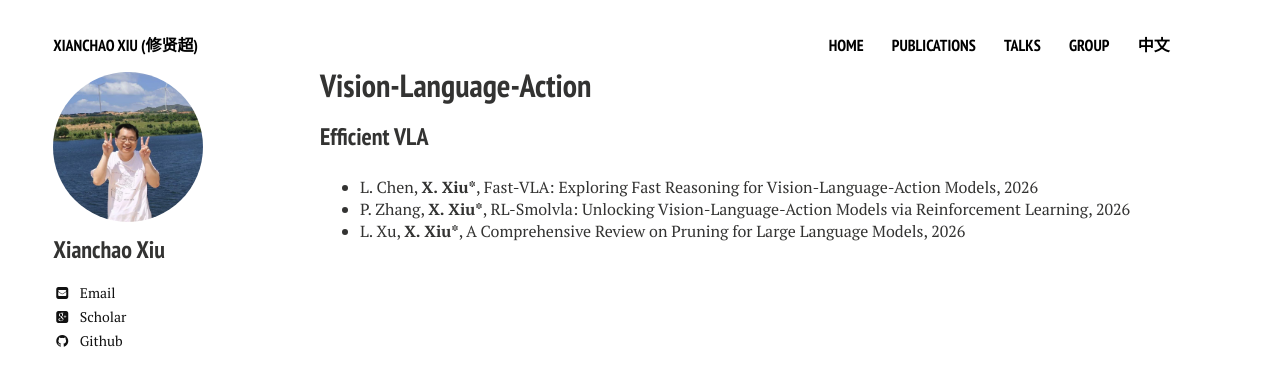
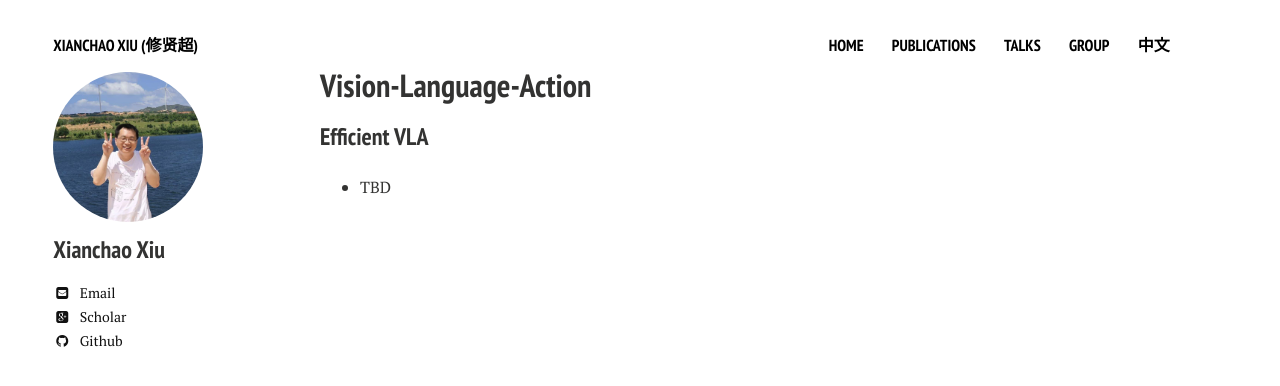
Before and after one commit to xianchaoxiu/xianchaoxiu.github.io, a Jekyll site: the page built from chinese/research/VLA/index.md, in a window 1280 px wide. Shown: the top 386 px of the page. Built offline with Jekyll 4.4.1, drawn with Linux system fonts in a browser that asks for light colours; nearby versions of some CDN libraries.

Commit message:
Update index.md

```diff
--- a/chinese/research/VLA/index.md
+++ b/chinese/research/VLA/index.md
@@ -7,6 +7,4 @@ share: false
 
 
 ### Efficient VLA
-* L. Chen, <b>X. Xiu*</b>, Fast-VLA: Exploring Fast Reasoning for Vision-Language-Action Models, 2026 <br>
-* P. Zhang, <b>X. Xiu*</b>, RL-Smolvla: Unlocking Vision-Language-Action Models via Reinforcement Learning, 2026 <br>
-* L. Xu, <b>X. Xiu*</b>, A Comprehensive Review on Pruning for Large Language Models, 2026
+* TBD
```
